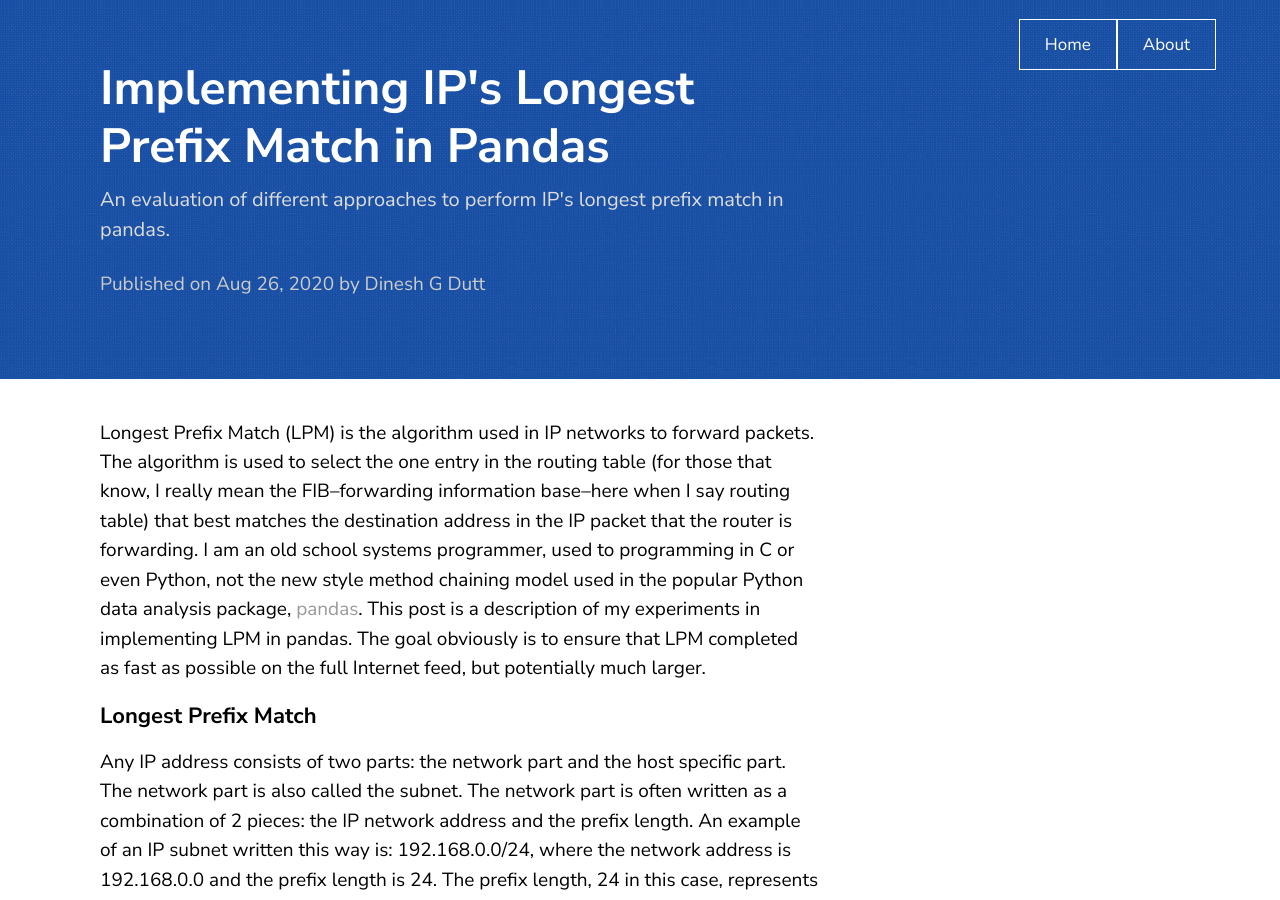
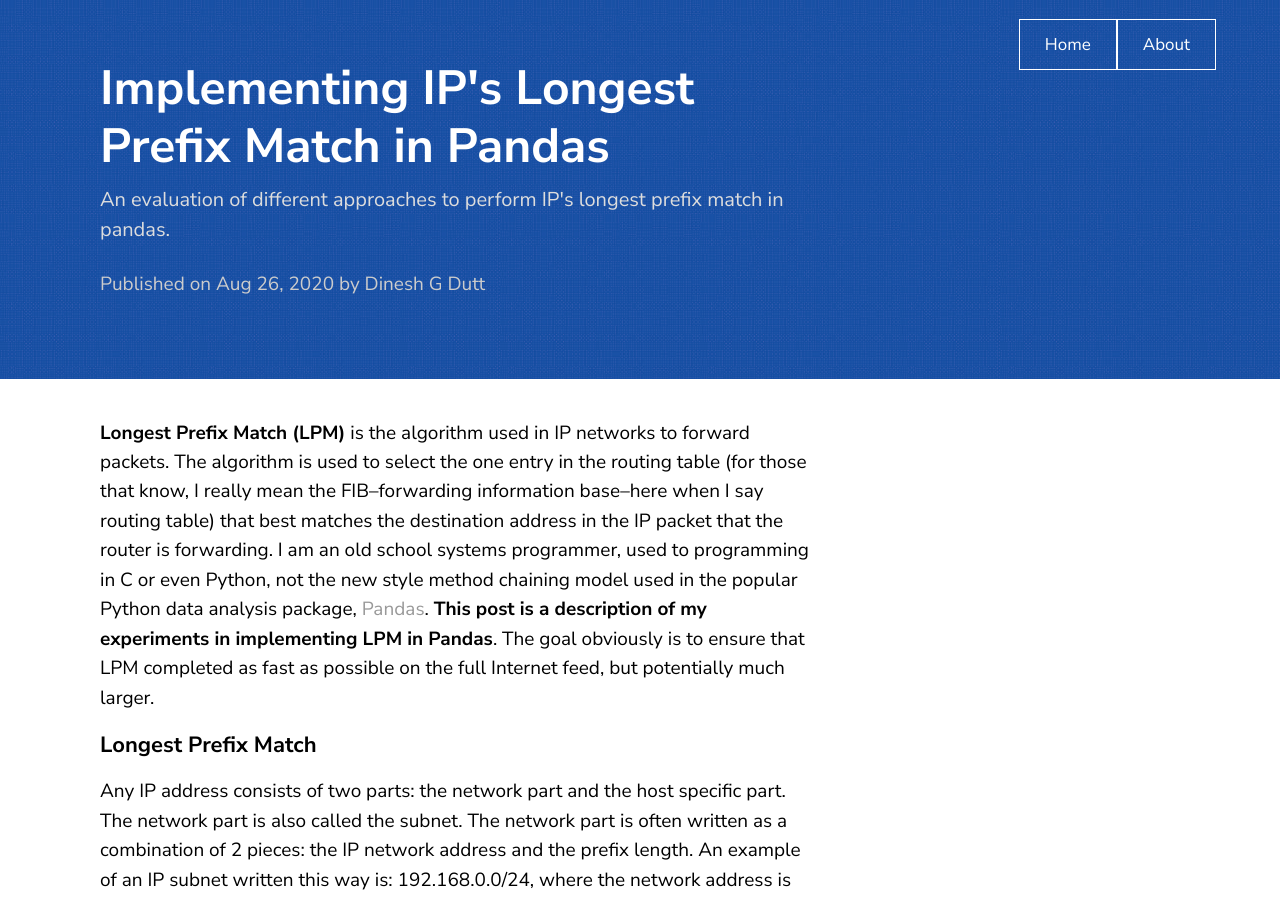
Before and after one commit to elegantnetwork/elegantnetwork.github.io, a Jekyll site: the page built from _posts/2020-08-26-lpm-pandas.md, in a window 1280 px wide and 900 px high. Built offline with Jekyll 4.4.1, drawn with Linux system fonts in a browser that asks for light colours; comment, search, counter and statistics services are not loaded; some of the changed text lies outside the part shown.

Commit message:
Minor typo fixes

````diff
--- a/_posts/2020-08-26-lpm-pandas.md
+++ b/_posts/2020-08-26-lpm-pandas.md
@@ -6,7 +6,7 @@ title: Implementing IP's Longest Prefix Match in Pandas
 excerpt: An evaluation of different approaches to perform IP's longest prefix match in pandas.
 description: An evaluation of different approaches to perform IP's longest prefix match in pandas.
 ---
-Longest Prefix Match (LPM) is the algorithm used in IP networks to forward packets. The algorithm is used to select the one entry in the routing table (for those that know, I really mean the FIB--forwarding information base--here when I say routing table) that best matches the destination address in the IP packet that the router is forwarding. I am an old school systems programmer, used to programming in C or even Python, not the new style method chaining model used in the popular Python data analysis package, [pandas](https://pandas.pydata.org/pandas-docs/stable/user_guide/index.html). This post is a description of my experiments in implementing LPM in pandas. The goal obviously is to ensure that LPM completed as fast as possible on the full Internet feed, but potentially much larger.
+**Longest Prefix Match (LPM)** is the algorithm used in IP networks to forward packets. The algorithm is used to select the one entry in the routing table (for those that know, I really mean the FIB--forwarding information base--here when I say routing table) that best matches the destination address in the IP packet that the router is forwarding. I am an old school systems programmer, used to programming in C or even Python, not the new style method chaining model used in the popular Python data analysis package, [Pandas](https://pandas.pydata.org/pandas-docs/stable/user_guide/index.html). **This post is a description of my experiments in implementing LPM in Pandas**. The goal obviously is to ensure that LPM completed as fast as possible on the full Internet feed, but potentially much larger.
 
 ## Longest Prefix Match
 
@@ -88,7 +88,7 @@ In python with pandas, this ended up looking as follows:
 ```python
 intaddr = route_df.prefix.str.split('/').str[0] \
 			      .map(lambda y: int(''.join(['%02x' % int(x)
-				  						      for x in y.split('.')]), 16))
+				  	   for x in y.split('.')]), 16))
 netmask = route_df.prefixlen \
             .map(lambda x: (0xffffffff << (32 - x)) & 0xffffffff)
 match = (dstip._ip & netmask) == (intaddr & netmask)
@@ -97,9 +97,9 @@ result_df = route_df.loc[match.loc[match].index] \
   	                .drop_duplicates(['vrf'])
 ```
 
-Essentially, the apply line has been reduced to the first 3 lines in the code fragment above. Even though it looks like intaddr. netmask and match are operating on a single value, they're actually operating on all the rows of the route table. To someone used to standard programming techniques, this code looks a bit strange. But with this change, LPM was reduced to 2 seconds!
+Essentially, the apply line has been reduced to the first 3 lines in the code fragment above. Even though it looks like intaddr. netmask and match are operating on a single value, they're actually operating on all the rows of the route table. To someone used to standard programming techniques, this code looks a bit strange. But with this change, **LPM was reduced to 2 seconds!**
 
-Thus, we systematically reduced the LPM performance from close to 3 minutes to 2s for a full Internet routing table. Doing LPM over 6.5 million rows went from over 6 minutes to 4 seconds!
+Thus, we systematically reduced the LPM performance from close to 3 minutes to 2s for a full Internet routing table. **Doing LPM over 6.5 million rows went from over 6 minutes to 4 seconds!**
 
 ## Lessons Learned
 
@@ -135,7 +135,6 @@ for row in route_table.itertuples():
 
 result_df = pd.DataFrame(list(result.values()))
 ```
-
 This was a surprisingly fast 9.76 seconds. Much faster than the apply method, and the next best solution to the vectorized answer. This goes against the grain of accepted wisdom, even if you assume that my attempt to make IP network a native data type in pandas was flawed maybe by my implementation.
 
 "Premature optimization is the root of all evil" is a well-known maxim in software programming circles, a quote attributed to Sir Tony Hoare (the man behind the quicksort algorithm and communication sequential processes among other things). However, I'm also aware of the other famous quote on life by Will Rogers, "There are three kinds of men. The ones that learn by reading. The few who learn by observation.
````
